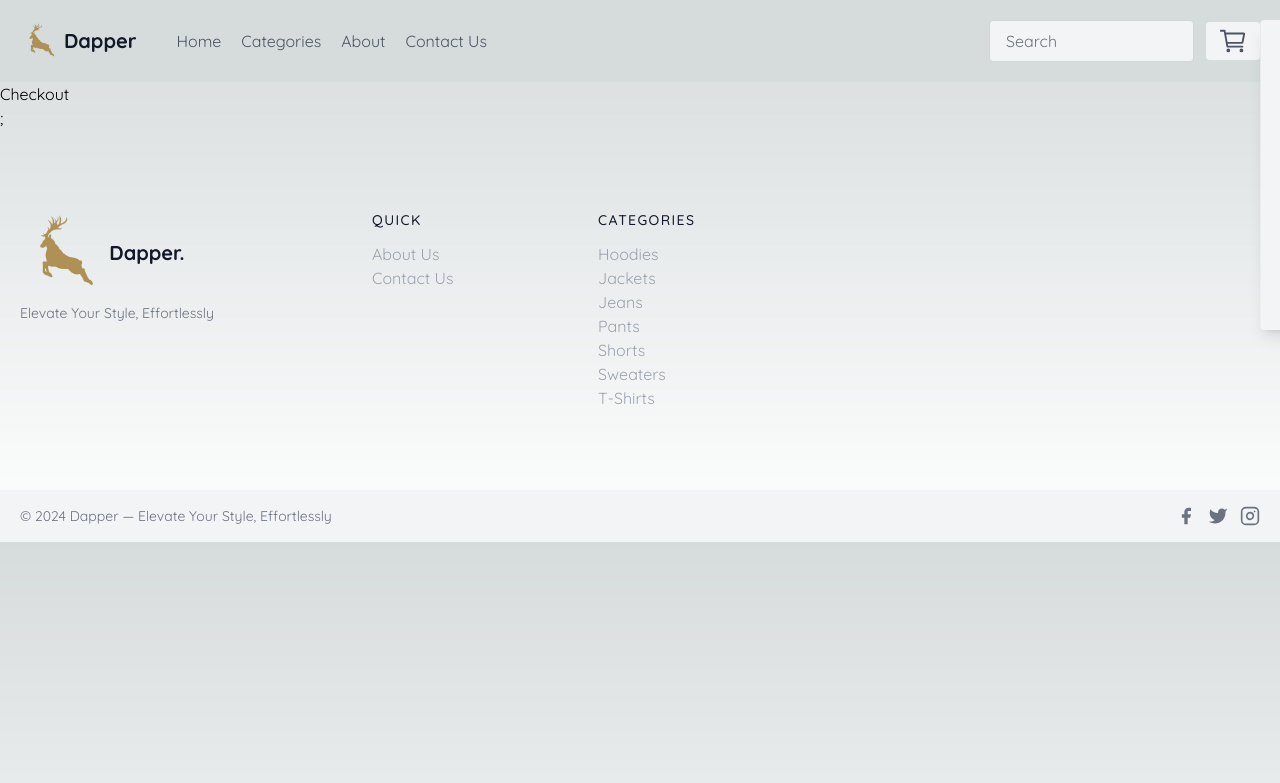
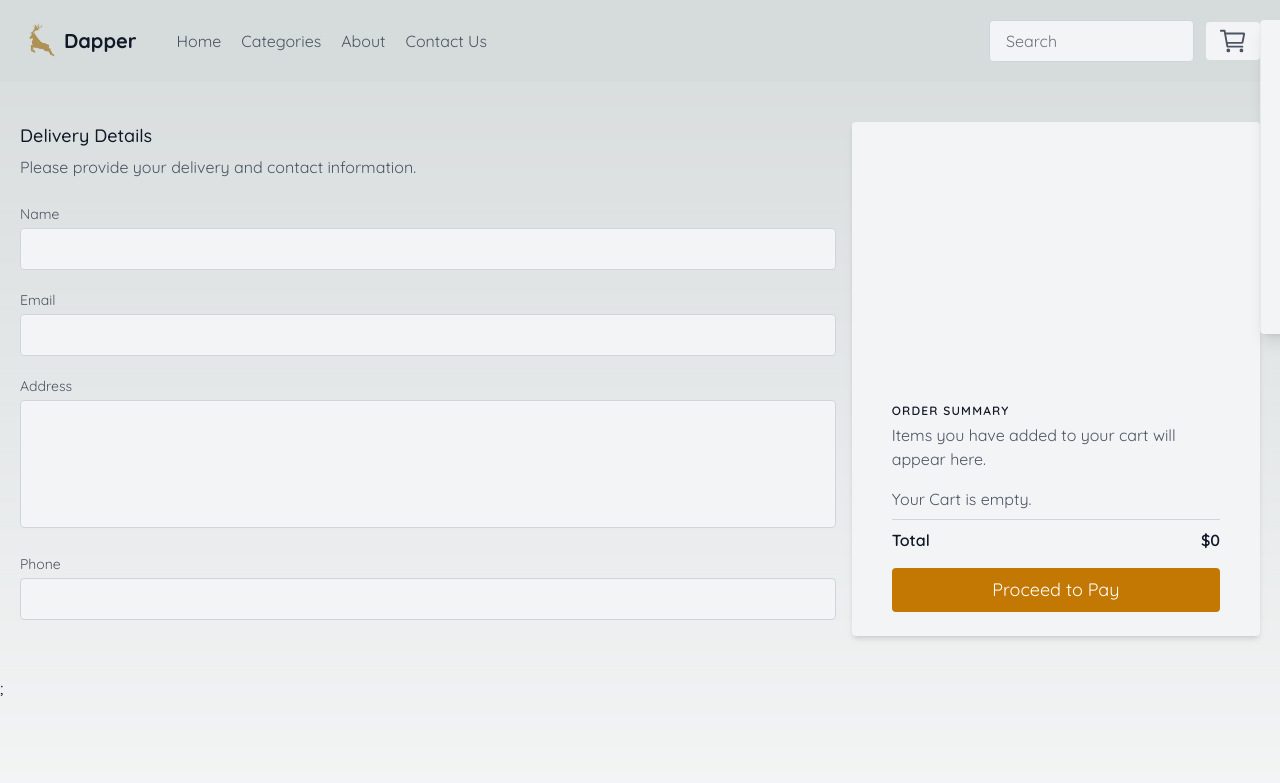
Before and after one commit to abdullahshafiq153/dapper, a Next.js app: page /checkout in a window 1280 px wide. Shown: the top 783 px of the page. Built offline with nearby package versions, Linux system fonts and the light colour scheme.

Commit message:
checkout page

```diff
--- a/components/navbar.js
+++ b/components/navbar.js
@@ -36,7 +36,8 @@ const Navbar = ({ cart, addToCart, removeFromCart, clearCart, subTotal }) => {
         style={{
           backgroundColor: `rgb(var(--background-start-rgb))`,
         }}
-        className="text-gray-600 sticky top-0 bg-body-font"
+        className="text-gray-600  bg-body-font"
+        //sticky top-0
       >
         <div className="container mx-auto flex flex-wrap p-5 flex-col md:flex-row items-center justify-between">
           <div className="flex items-center justify-between w-full md:w-auto mb-4 md:mb-0">
@@ -185,7 +186,7 @@ const Navbar = ({ cart, addToCart, removeFromCart, clearCart, subTotal }) => {
                 <div className="flex-col">
                   <h3 className="text-sm md:text-base">Sub-Total</h3>
                 </div>
-                <div className="text-lg md:text-xl">{cart.subTotal}</div>
+                <div className="text-lg md:text-xl">${subTotal}</div>
               </div>
               <div className="delivery justify-between flex space-x-14">
                 <div className="flex-col">
--- a/pages/_app.js
+++ b/pages/_app.js
@@ -26,6 +26,8 @@ export default function App({ Component, pageProps }) {
     for (let i = 0; i < keys.length; i++) {
       subt += myCart[keys[i]].price * myCart[keys[i]].qty;
     }
+    // console.log("_app subtotal"+subt);
+    // console.log(typeof(subt))
     setSubTotal(subt);
   };
 
--- a/pages/checkout.js
+++ b/pages/checkout.js
@@ -1,8 +1,121 @@
 import React from 'react'
 
-const Checkout = () => {
+const Checkout = ({ cart, addToCart, removeFromCart, clearCart, subTotal }) => {
+
   return (
-    <div>Checkout</div>
+    <section className="text-gray-600 body-font relative">
+  <div className="container px-5 py-10 mx-auto flex sm:flex-nowrap flex-wrap">
+    {/* Left Side: Delivery and Contact Details Form */}
+    <div className="lg:w-2/3 md:w-1/2 flex flex-col md:ml-auto w-full  mt-8 md:mt-0">
+      <h2 className="text-gray-900 text-lg mb-1 font-medium title-font">Delivery Details</h2>
+      <p className="leading-relaxed mb-5 text-gray-600">Please provide your delivery and contact information.</p>
+      <div className="relative mb-4">
+        <label htmlFor="name" className="leading-7 text-sm text-gray-600">Name</label>
+        <input type="text" id="name" name="name" className="w-full bg-gray-100 rounded border border-gray-300 focus:border-yellow-500 focus:ring-2 focus:ring-yellow-200 text-base outline-none text-gray-700 py-1 px-3 leading-8 transition-colors duration-200 ease-in-out" />
+      </div>
+      <div className="relative mb-4">
+        <label htmlFor="email" className="leading-7 text-sm text-gray-600">Email</label>
+        <input type="email" id="email" name="email" className="w-full bg-gray-100 rounded border border-gray-300 focus:border-yellow-500 focus:ring-2 focus:ring-yellow-200 text-base outline-none text-gray-700 py-1 px-3 leading-8 transition-colors duration-200 ease-in-out" />
+      </div>
+      <div className="relative mb-4">
+        <label htmlFor="address" className="leading-7 text-sm text-gray-600">Address</label>
+        <textarea id="address" name="address" className="w-full bg-gray-100 rounded border border-gray-300 focus:border-yellow-500 focus:ring-2 focus:ring-yellow-200 h-32 text-base outline-none text-gray-700 py-1 px-3 resize-none leading-6 transition-colors duration-200 ease-in-out"></textarea>
+      </div>
+      <div className="relative mb-4">
+        <label htmlFor="phone" className="leading-7 text-sm text-gray-600">Phone</label>
+        <input type="text" id="phone" name="phone" className="w-full bg-gray-100 rounded border border-gray-300 focus:border-yellow-500 focus:ring-2 focus:ring-yellow-200 text-base outline-none text-gray-700 py-1 px-3 leading-8 transition-colors duration-200 ease-in-out" />
+      </div>
+    </div>
+
+    {/* Right Side: Order Summary */}
+    <div className=" lg:w-1/3 md:w-1/2 lg:ml-4 md:ml-4 sm:ml-2 overflow-hidden p-4 flex items-end justify-start relative bg-gray-100 flex-wrap py-6 rounded shadow-md w-full">
+        <div className="lg:w-full px-6">
+          <h2 className="title-font font-semibold text-gray-900 tracking-widest text-xs">ORDER SUMMARY</h2>
+          <p className="mt-1">Items you have added to your cart will appear here.</p>
+          {/* List of products in the order summary */}
+
+          <div className="my-4">
+            {/* Example item in the order summary */}
+            {Object.keys(cart).length === 0 && <div>Your Cart is empty.</div>}
+              {Object.keys(cart).map((k) => {
+                return (
+                  <div key={k} className="items mt-2 flex">
+                    <div className=" w-full flex">
+                      <a className="block relative  w-16 md:w-20 rounded overflow-hidden">
+                        <img
+                          alt="ecommerce"
+                          className="object-cover object-center w-full h-full block"
+                          src="https://outfitters.com.pk/cdn/shop/files/F0278107505M_2.jpg?v=1701232289"
+                        />
+                      </a>
+                      <div className="px-3 md:px-8 mt-4">
+                        <h3 className="text-gray-500 text-xs tracking-widest title-font mb-1">
+                          {cart[k].variant}
+                        </h3>
+                        <h2 className="text-gray-900 title-font text-sm font-medium">
+                          {cart[k].name}
+                        </h2>
+                        <p className="mt-1 text-sm">{cart[k].price}</p>
+                      </div>
+                    </div>
+                    <div className="quantity flex items-center space-x-2">
+                      <div
+                        onClick={() => {
+                          addToCart(
+                            k,
+                            1,
+                            cart[k].price,
+                            cart[k].name,
+                            cart[k].size,
+                            cart[k].variant
+                          );
+                        }}
+                        className="cursor-pointer relative flex items-center justify-center h-5 w-5 md:h-8 md:w-8"
+                      >
+                        <span className="absolute inset-0 bg-green-500 rounded-full"></span>
+                        <p className="select-none relative text-white font-extrabold text-lg md:text-xl">
+                          +
+                        </p>
+                      </div>
+                      <span className="text-gray-900 text-lg md:text-xl">
+                        {cart[k].qty}
+                      </span>
+                      <div
+                        onClick={() => {
+                          removeFromCart(
+                            k,
+                            1,
+                            cart[k].price,
+                            cart[k].name,
+                            cart[k].size,
+                            cart[k].variant
+                          );
+                        }}
+                        className="cursor-pointer relative flex items-center justify-center h-5 w-5 md:h-8 md:w-8"
+                      >
+                        <span className="absolute inset-0 bg-red-500 rounded-full"></span>
+                        <p className="select-none relative text-white font-extrabold text-lg md:text-xl">
+                          -
+                        </p>
+                      </div>
+                    </div>
+                  </div>
+                );
+              })}
+
+            <div className="flex justify-between items-center border-t border-gray-300 pt-2 mt-2">
+              <span className="text-gray-900 font-semibold">Total</span>
+
+              <span className="text-gray-900 font-semibold">${subTotal}</span>
+            </div>
+          </div>
+          {/* Proceed to Pay Button */}
+          <button className="text-white bg-yellow-500 border-0 py-2 px-6 focus:outline-none hover:bg-yellow-600 rounded text-lg w-full">Proceed to Pay</button>
+        </div>
+      </div>
+    </div>
+</section>
+
   )
 }
 
```
